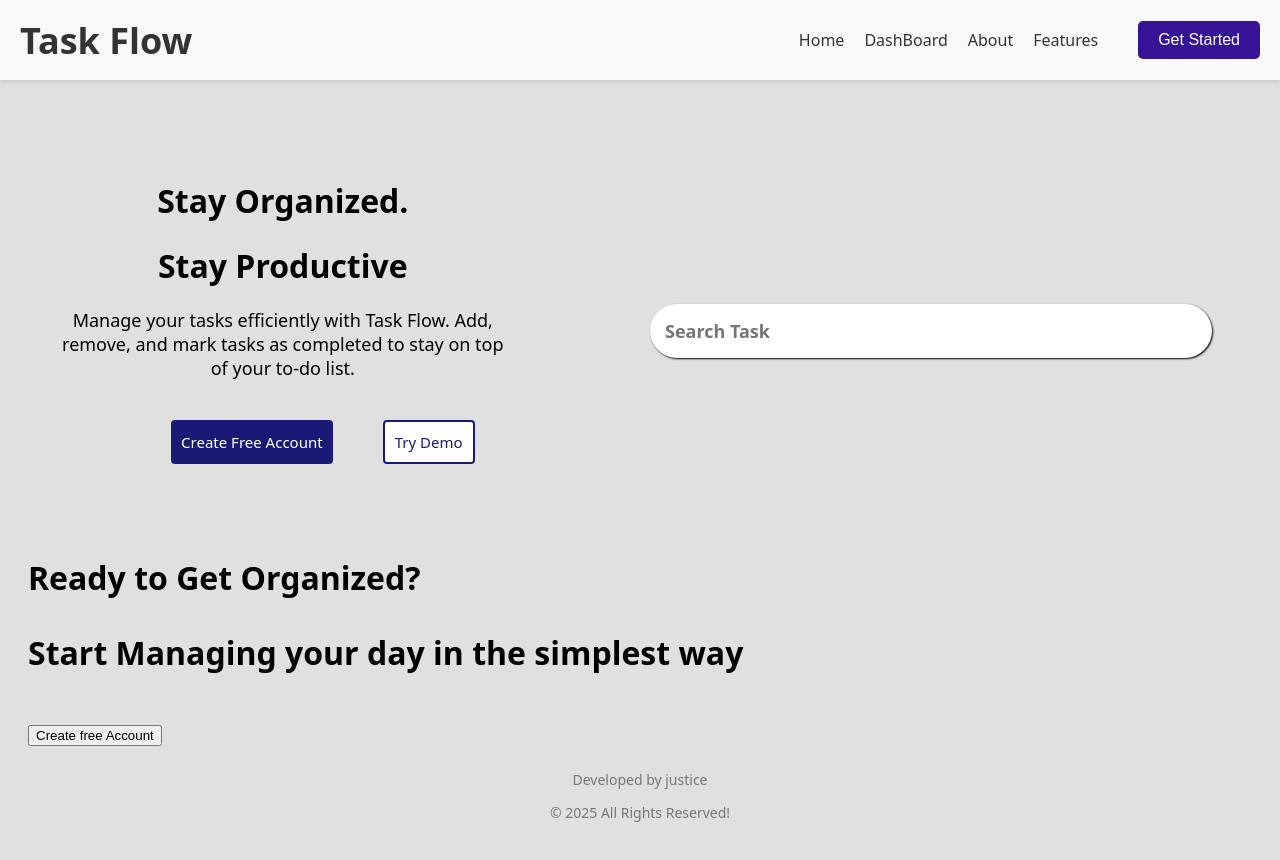
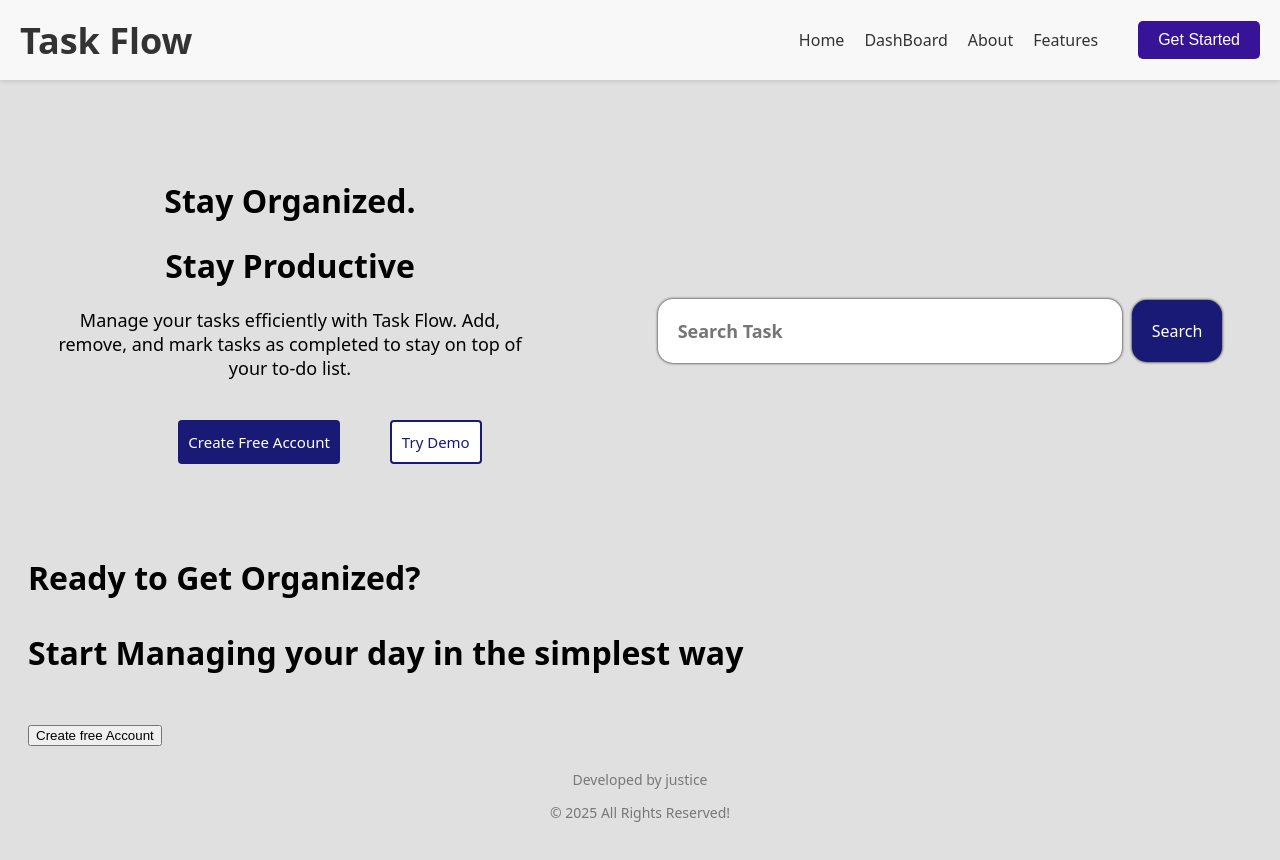
Before and after one commit to Justice-code-ops/Task-flows, a website: page Public/index.html in a window 1280 px wide. Drawn offline with Linux system fonts and the light colour scheme; a web font is replaced by a local one.

Commit message:
Redesigned the search button in the landing page

```diff
--- a/Public/index.html
+++ b/Public/index.html
@@ -16,8 +16,8 @@
         </div>
         <div class="nav-links">
             <ul class="links-list">
-                <li><a href="#">Home</a></li>
-                <li><a href="#">DashBoard</a></li>
+                <li><a href="/">Home</a></li>
+                <li><a href="todo.html">DashBoard</a></li>
                 <li><a href="#">About</a></li>
                 <li><a href="#">Features</a><li>
                 <li>
@@ -47,6 +47,7 @@
 
         <div class="todo">
             <input type="text" id="search-task" placeholder="Search Task" />
+            <button id="search-button">Search</button>
         </div>
     </div>
 
--- a/Public/style.css
+++ b/Public/style.css
@@ -37,22 +37,43 @@ body {
 }
 
 .todo {
-
+    display: flex;
+    justify-content: center;
+    align-items: center;
+    gap: 10px;
     width: 50%;
-    padding: 20px;
+    padding: 2px;
 }
 
 #search-task {
-    width: 100%;
-    padding: 15px;
+    width: 80%;
     border: none;
-    border-radius: 50px;
+    padding: 20px 20px;
+    border-radius: 15px;
     outline: none;
     font-family: inherit;
     font-size: 18px;
     font-weight: bold;
-    box-shadow: 1px 1px  2px black;
+    box-shadow: 0 0 3px black;
     box-sizing: border-box;
+}
+
+#search-button {
+    border: none;
+    border-radius: 15px;
+    padding: 20px;
+    background: #191a75ff;
+    color: #ffffffff;
+    font-family: inherit;
+    font-size: 16px;
+    text-align: center;
+    box-shadow: 0 0 3px black;
+    transition: 0.2s ease;
+}
+
+#search-button:hover {
+    background: #040042ff;
+    color: #ffffffff;
 }
 
 .button-container {
```
Also changed, not shown: Public/assets/notification-bell.svg (added), Public/assets/search-icon.jpg (added).
